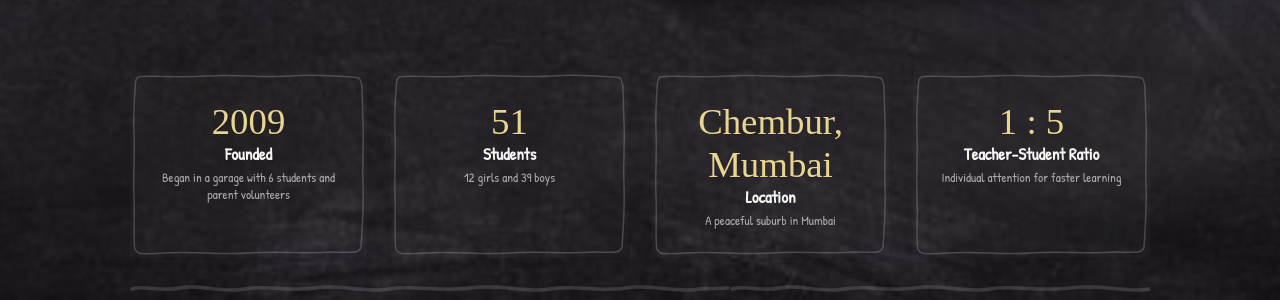
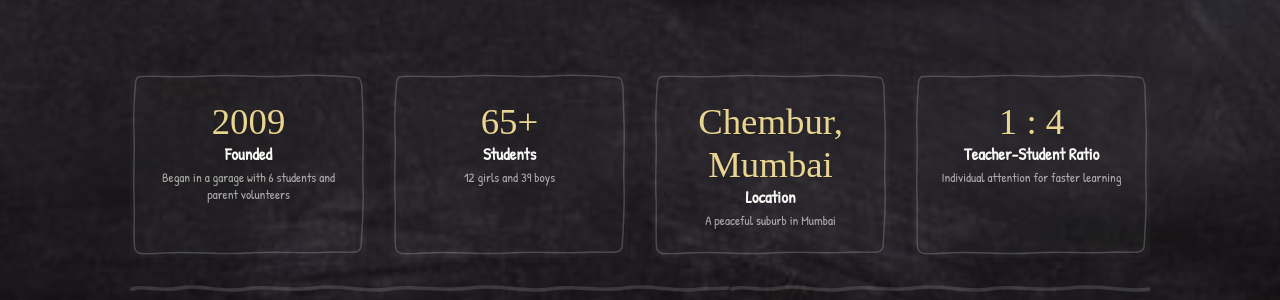
Before and after one commit to Cortinarius-I/LHLC_deCAP, a Jekyll site: the page built from index.md, in a window 1280 px wide. Shown: the part 513-813 px from the top of the page. Built offline with Jekyll 4.4.1, drawn with Linux system fonts in a browser that asks for light colours; some web fonts are replaced.

Commit message:
Update Pages “home”

```diff
--- a/index.md
+++ b/index.md
@@ -15,13 +15,13 @@ stats:
     value: "2009"
     description: Began in a garage with 6 students and parent volunteers
   - label: Students
-    value: "51"
+    value: 65+
     description: 12 girls and 39 boys
   - label: Location
     value: Chembur, Mumbai
     description: A peaceful suburb in Mumbai
   - label: Teacher-Student Ratio
-    value: "1 : 5"
+    value: "1 : 4"
     description: Individual attention for faster learning
 highlights:
   - title: Great Teachers
```
